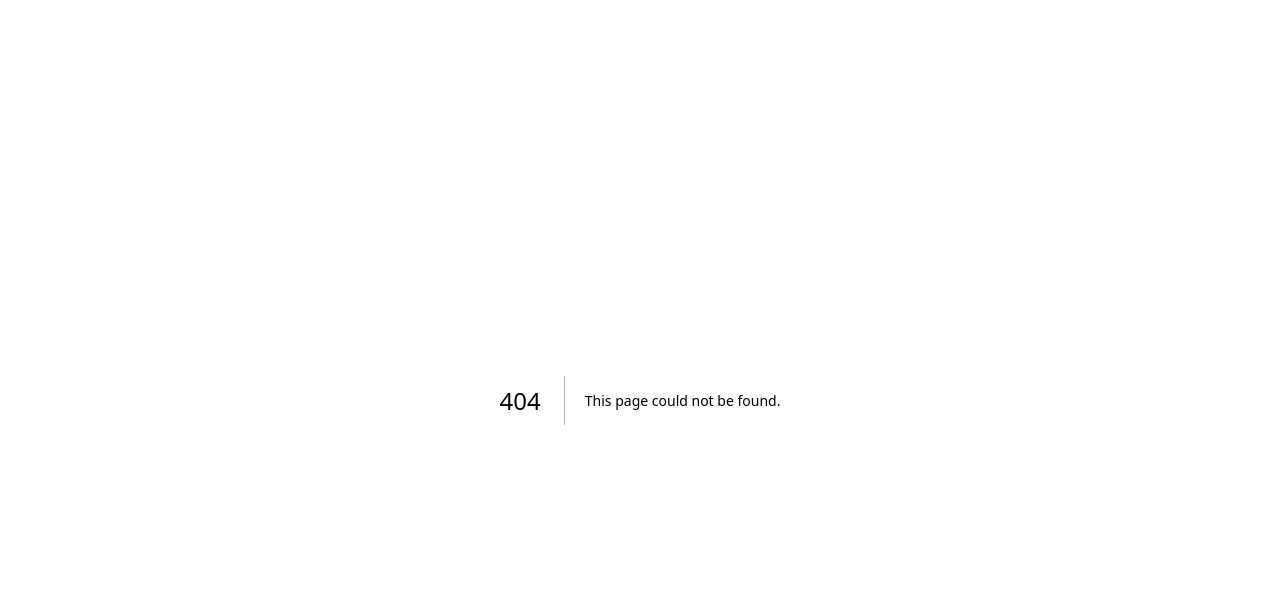
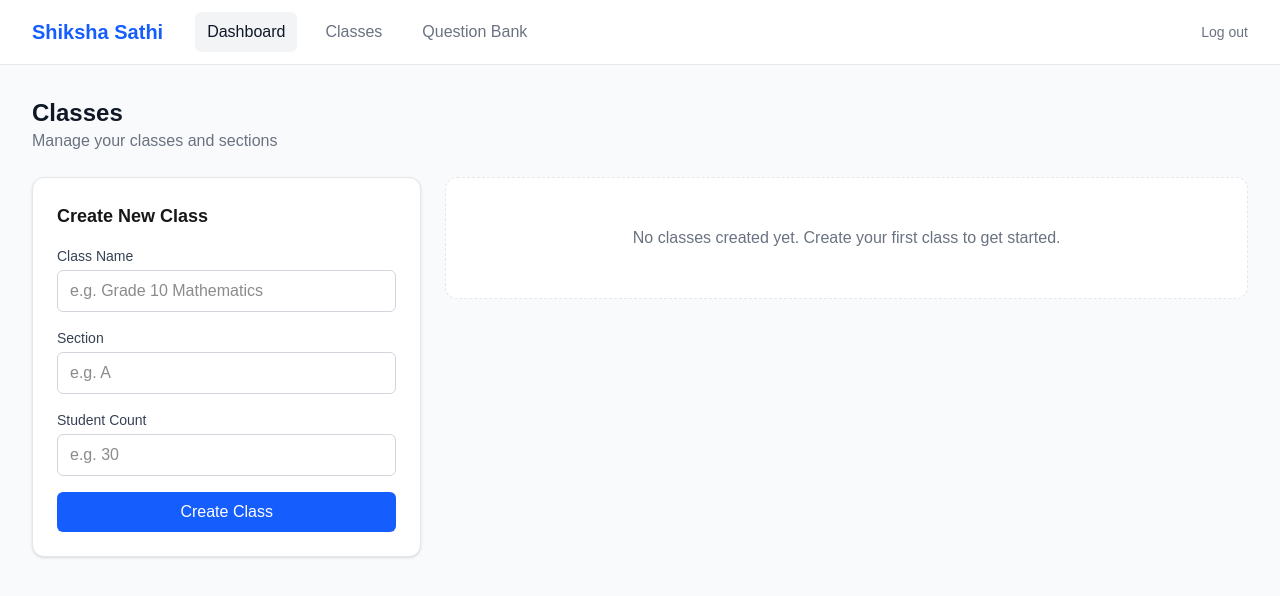
Before and after one commit to vikrantshome/Shiksha-Sathi, a Next.js app: page /teacher/classes in a window 1280 px wide. Before the commit this address had no page. Shown: the top 596 px of the page. Built offline with nearby package versions, Linux system fonts and the light colour scheme.

Commit message:
SSA-12 implement class creation and list views with mock db

```diff
--- /dev/null
+++ b/src/app/actions/classes.ts
@@ -0,0 +1,36 @@
+"use server";
+
+import { revalidatePath } from "next/cache";
+import { getDb, saveDb, Class } from "@/lib/db";
+import { randomUUID } from "crypto";
+
+export async function createClassAction(formData: FormData) {
+  const name = formData.get("name") as string;
+  const section = formData.get("section") as string;
+  const studentCount = parseInt(formData.get("studentCount") as string, 10);
+
+  if (!name || !section || isNaN(studentCount)) {
+    throw new Error("Missing required fields");
+  }
+
+  const db = await getDb();
+  const newClass: Class = {
+    id: randomUUID(),
+    name,
+    section,
+    studentCount,
+    createdAt: new Date().toISOString(),
+  };
+
+  db.classes.push(newClass);
+  await saveDb(db);
+
+  revalidatePath("/teacher/classes");
+}
+
+export async function deleteClassAction(id: string) {
+  const db = await getDb();
+  db.classes = db.classes.filter(c => c.id !== id);
+  await saveDb(db);
+  revalidatePath("/teacher/classes");
+}
--- /dev/null
+++ b/src/app/teacher/classes/page.tsx
@@ -0,0 +1,88 @@
+import { getDb } from "@/lib/db";
+import { createClassAction, deleteClassAction } from "@/app/actions/classes";
+
+export default async function ClassesPage() {
+  const db = await getDb();
+  const classes = db.classes;
+
+  return (
+    <div>
+      <div className="flex justify-between items-center mb-6">
+        <div>
+          <h1 className="text-2xl font-bold text-gray-900">Classes</h1>
+          <p className="text-gray-500">Manage your classes and sections</p>
+        </div>
+      </div>
+
+      <div className="grid grid-cols-1 md:grid-cols-3 gap-6">
+        {/* Create Class Form */}
+        <div className="bg-white p-6 rounded-xl shadow-sm border border-gray-200 h-fit">
+          <h2 className="text-lg font-semibold mb-4">Create New Class</h2>
+          <form action={createClassAction} className="space-y-4">
+            <div>
+              <label className="block text-sm font-medium text-gray-700 mb-1">Class Name</label>
+              <input
+                name="name"
+                required
+                placeholder="e.g. Grade 10 Mathematics"
+                className="w-full px-3 py-2 border border-gray-300 rounded-md focus:ring-blue-500 focus:border-blue-500"
+              />
+            </div>
+            <div>
+              <label className="block text-sm font-medium text-gray-700 mb-1">Section</label>
+              <input
+                name="section"
+                required
+                placeholder="e.g. A"
+                className="w-full px-3 py-2 border border-gray-300 rounded-md focus:ring-blue-500 focus:border-blue-500"
+              />
+            </div>
+            <div>
+              <label className="block text-sm font-medium text-gray-700 mb-1">Student Count</label>
+              <input
+                name="studentCount"
+                type="number"
+                min="1"
+                required
+                placeholder="e.g. 30"
+                className="w-full px-3 py-2 border border-gray-300 rounded-md focus:ring-blue-500 focus:border-blue-500"
+              />
+            </div>
+            <button
+              type="submit"
+              className="w-full bg-blue-600 text-white py-2 px-4 rounded-md hover:bg-blue-700 transition-colors"
+            >
+              Create Class
+            </button>
+          </form>
+        </div>
+
+        {/* Class List */}
+        <div className="md:col-span-2 space-y-4">
+          {classes.length === 0 ? (
+            <div className="text-center p-12 bg-white rounded-xl border border-gray-200 border-dashed">
+              <p className="text-gray-500">No classes created yet. Create your first class to get started.</p>
+            </div>
+          ) : (
+            classes.map((cls) => (
+              <div key={cls.id} className="bg-white p-6 rounded-xl shadow-sm border border-gray-200 flex justify-between items-center">
+                <div>
+                  <h3 className="text-lg font-bold text-gray-900">{cls.name}</h3>
+                  <p className="text-sm text-gray-500">Section {cls.section} • {cls.studentCount} Students</p>
+                </div>
+                <form action={async () => {
+                  "use server";
+                  await deleteClassAction(cls.id);
+                }}>
+                  <button type="submit" className="text-red-600 hover:text-red-800 text-sm font-medium px-3 py-1 rounded hover:bg-red-50 transition-colors">
+                    Delete
+                  </button>
+                </form>
+              </div>
+            ))
+          )}
+        </div>
+      </div>
+    </div>
+  );
+}
--- /dev/null
+++ b/src/lib/db.ts
@@ -0,0 +1,34 @@
+import fs from 'fs/promises';
+import path from 'path';
+
+const DB_FILE = path.join(process.cwd(), 'data', 'db.json');
+
+export interface Class {
+  id: string;
+  name: string;
+  section: string;
+  studentCount: number;
+  createdAt: string;
+}
+
+interface DatabaseSchema {
+  classes: Class[];
+}
+
+const defaultData: DatabaseSchema = { classes: [] };
+
+export async function getDb(): Promise<DatabaseSchema> {
+  try {
+    const data = await fs.readFile(DB_FILE, 'utf-8');
+    return JSON.parse(data) as DatabaseSchema;
+  } catch (error) {
+    // If file doesn't exist, return default data
+    return defaultData;
+  }
+}
+
+export async function saveDb(data: DatabaseSchema): Promise<void> {
+  // Ensure data dir exists
+  await fs.mkdir(path.dirname(DB_FILE), { recursive: true });
+  await fs.writeFile(DB_FILE, JSON.stringify(data, null, 2), 'utf-8');
+}
```
